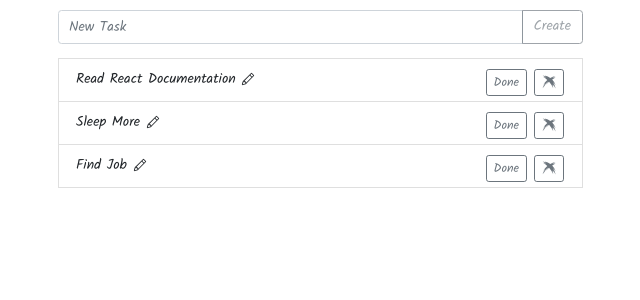
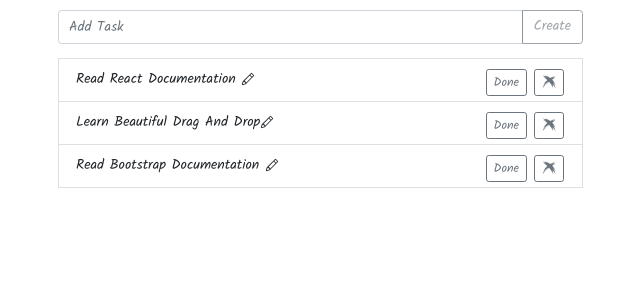
Before and after one commit to Mikirtumov/Todo-Bootstrap, a React (Create React App) app: page / in a window 1280 px wide. Shown: the top 300 px of the page, without its empty margins (320-960 px from the left). Built offline with nearby package versions, Linux system fonts and the light colour scheme.

Commit message:
demo.gif file changed

```diff
--- a/src/App.js
+++ b/src/App.js
@@ -7,8 +7,8 @@ import List from "./List";
 
 const initialTodos = [
     {id: 1, title: "Read React Documentation ", done: false},
-    {id: 2, title: "Sleep More ", done: false},
-    {id: 3, title: "Find Job ", done: false}
+    {id: 2, title: "Learn Beautiful Drag And Drop", done: false},
+    {id: 3, title: "Read Bootstrap Documentation ", done: false}
 ]
 
 function App() {
@@ -48,8 +48,6 @@ function App() {
         setList(updatedTodos);
     };
 
-
-
     return (
 
 
--- a/src/Form.js
+++ b/src/Form.js
@@ -13,13 +13,20 @@ function Form(props) {
 
     return (
         <div className="input-group mb-3">
-            <input className="form-control" placeholder="New Task" aria-label="" aria-describedby="basic-addon1" type='text'
-                   value={inputValue} onChange={e => setInputValue(e.target.value)}/>
+            <input className="form-control"
+                   placeholder="Add Task"
+                   aria-label=""
+                   aria-describedby="basic-addon1"
+                   type='text'
+                   value={inputValue}
+                   onChange={e => setInputValue(e.target.value)}/>
             <div className="input-group-append">
                 <button className="btn btn-outline-secondary"
                         type="button"
                         onClick={onCreate}
-                        disabled={inputValue.trim() === ''}>Create</button>
+                        disabled={inputValue.trim() === ''}>
+                    Create
+                </button>
             </div>
 
 
```
Also changed, not shown: src/List.js (+13 -12 lines), 1 other file (tests, documents, lock files or other folders).
